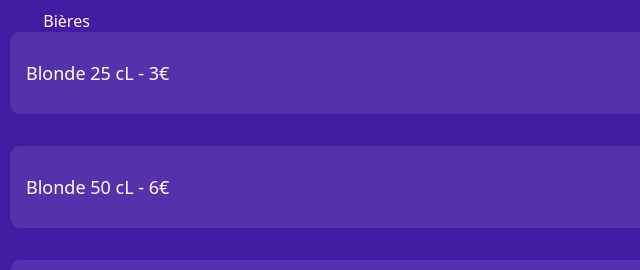
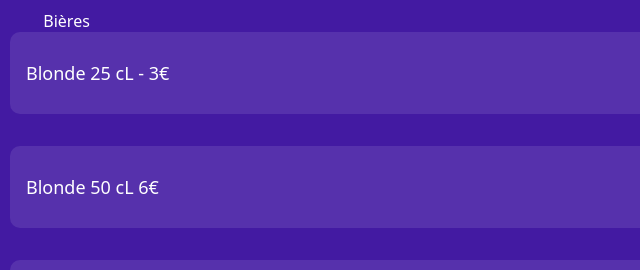
Before and after one commit to techaugrandcoeur/BAR-FPO, a plain HTML site: page index.html in a window 1280 px wide. Shown: the top 270 px of the page, 0-640 px from the left. Drawn offline with Linux system fonts and the light colour scheme.

Commit message:
index.html

```diff
--- a/index.html
+++ b/index.html
@@ -33,7 +33,7 @@ Bières
 </div>
 
 <div class="item">
-  <span>Blonde 50 cL - 6€ </span>
+  <span>Blonde 50 cL 6€ </span>
   <button class="moins" data-id="blonde50">-</button>
   <span class="quantite" data-id="blonde50" data-prix="6" data-consigne="consigne50">0</span>
   <button class="plus" data-id="blonde50">+</button>
```
